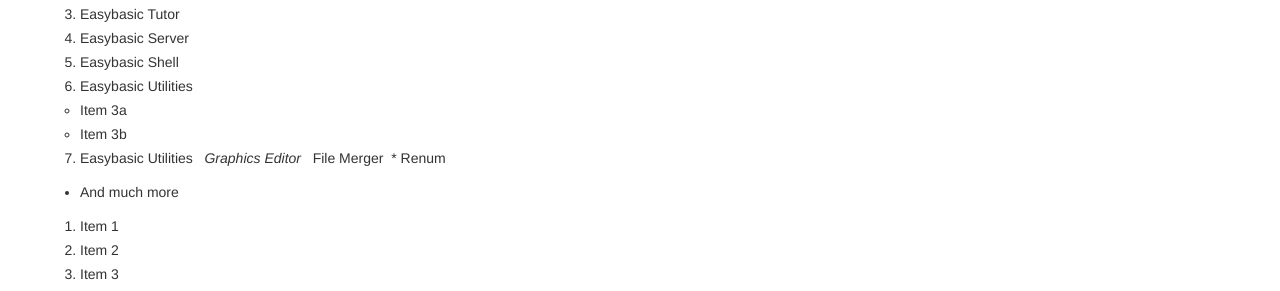
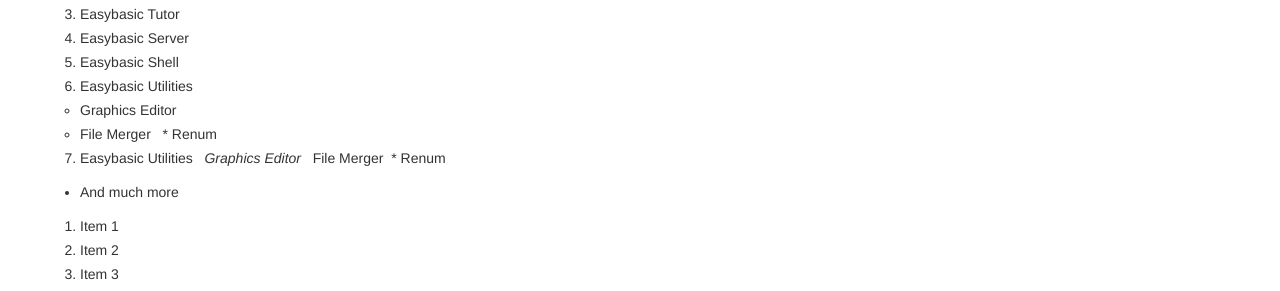
Before and after one commit to nmanumr/nmanumr.com, a Jekyll site: the page built from _posts/2017-01-01-EasyBasic.md, in a window 1280 px wide. Shown: the part 831-1122 px from the top of the page. Built offline with Jekyll 4.4.1, drawn with Linux system fonts in a browser that asks for light colours; nearby versions of some CDN libraries; library files that are not in the unit come from our copies; comment, search, counter and statistics services are not loaded.

Commit message:
Update 2017-01-01-EasyBasic.md

```diff
--- a/_posts/2017-01-01-EasyBasic.md
+++ b/_posts/2017-01-01-EasyBasic.md
@@ -32,8 +32,9 @@
 4. Easybasic Server
 5. Easybasic Shell
 3. Easybasic Utilities
-   * Item 3a
-   * Item 3b
+   * Graphics Editor
+   * File Merger
+   * Renum
 6. Easybasic Utilities
    * Graphics Editor
    * File Merger
```
